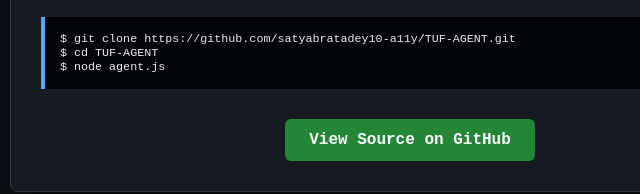
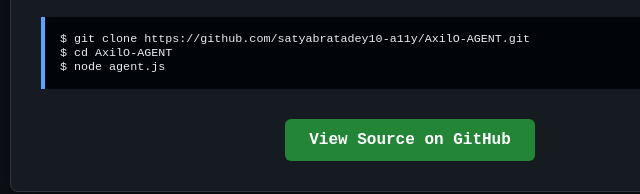
Before and after one commit to satyabratadey10-a11y/AxilO-AGENT, a website: page docs/index.html in a window 1280 px wide. Shown: the part 648-842 px from the top of the page, 230-870 px from the left. Drawn offline with Linux system fonts and the light colour scheme.

Commit message:
fix: update repository links to AxilO-AGENT

```diff
--- a/docs/index.html
+++ b/docs/index.html
@@ -8,7 +8,6 @@
     <meta name="keywords" content="AxilO, AI Agent, Termux AI, Swarm Orchestrator, CLI AI, Node.js AI, Android AI framework">
     <meta name="author" content="Satyabrata Dey">
 
-    <!-- GOOGLE SEARCH CONSOLE VERIFICATION TAG -->
     <meta name="google-site-verification" content="ntqhY23nbjfAAtehPFKMgi87mzGw6ornPpOqw5Z7Sp4" />
 
     <style>
@@ -88,17 +87,10 @@
             background-color: #2ea043;
         }
 
-        /* Mobile Responsiveness Patch */
         @media (max-width: 600px) {
-            .ascii-art {
-                font-size: 8px;
-            }
-            .container {
-                padding: 15px;
-            }
-            h1 {
-                font-size: 1.5em;
-            }
+            .ascii-art { font-size: 8px; }
+            .container { padding: 15px; }
+            h1 { font-size: 1.5em; }
         }
     </style>
 </head>
@@ -127,13 +119,13 @@
         </ul>
 
         <div class="terminal-box">
-$ git clone https://github.com/satyabratadey10-a11y/TUF-AGENT.git<br>
-$ cd TUF-AGENT<br>
+$ git clone https://github.com/satyabratadey10-a11y/AxilO-AGENT.git<br>
+$ cd AxilO-AGENT<br>
 $ node agent.js
         </div>
 
         <div style="text-align: center;">
-            <a href="https://github.com/satyabratadey10-a11y/TUF-AGENT" class="btn">View Source on GitHub</a>
+            <a href="https://github.com/satyabratadey10-a11y/AxilO-AGENT" class="btn">View Source on GitHub</a>
         </div>
     </div>
 
```
